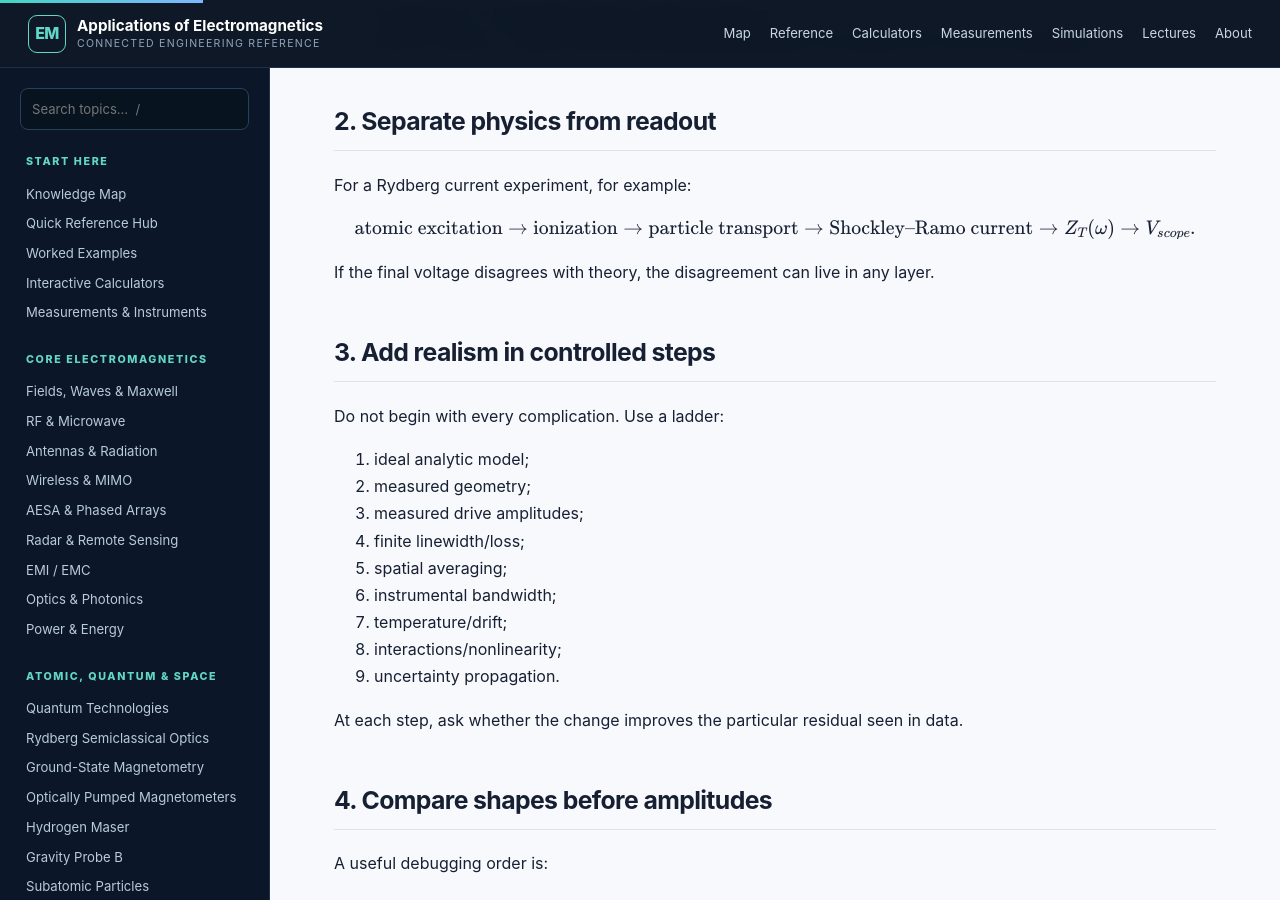
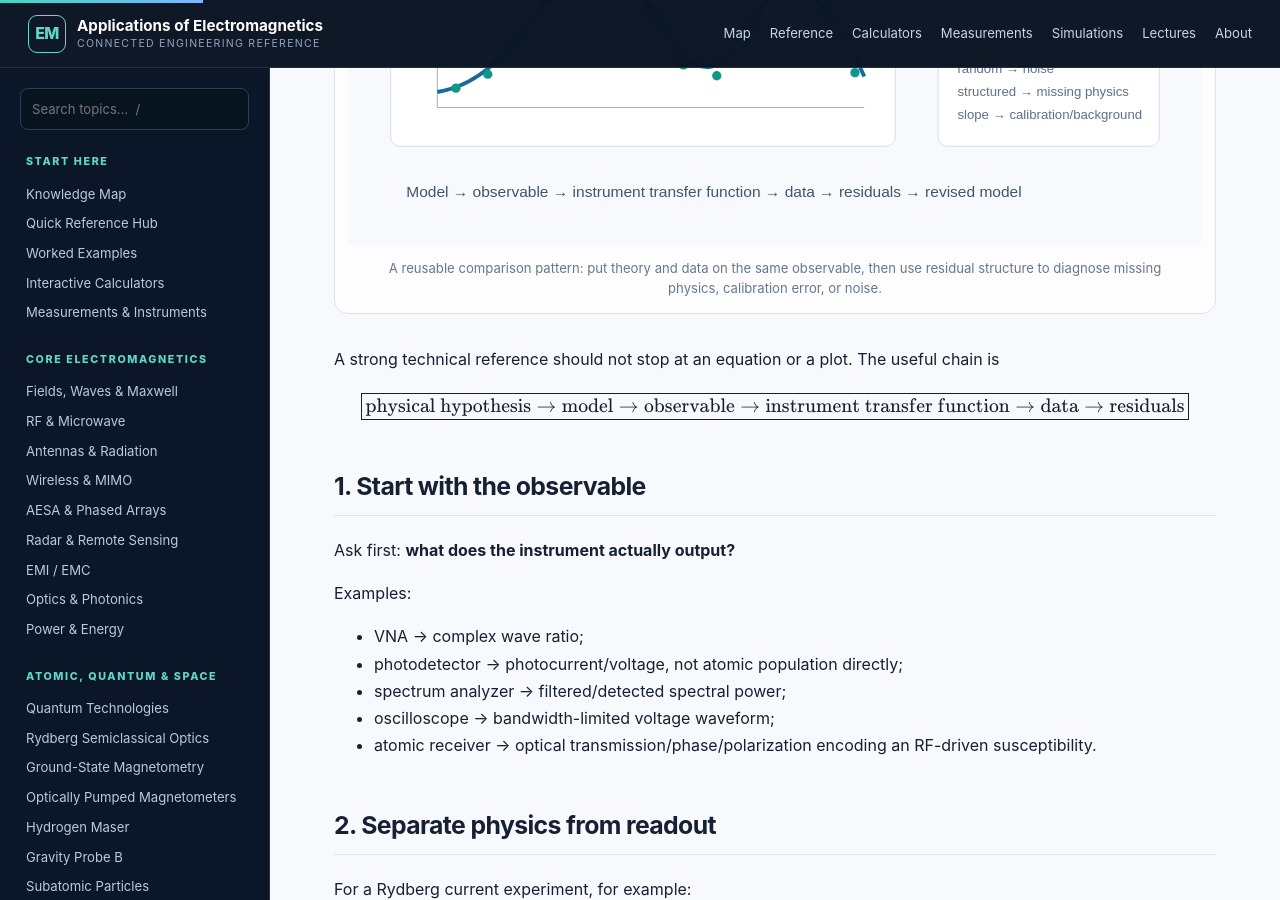
Before and after one commit to RajavardhanT/Electromagnetics_Applications, a Jekyll site: the page built from theory-experiment/index.md, in a window 1280 px wide and 900 px high, scrolled down 680 px. Built offline with Jekyll 4.4.1, drawn with Linux system fonts in a browser that asks for light colours.

Commit message:
Add theory experiment comparison visual

```diff
--- a/theory-experiment/index.md
+++ b/theory-experiment/index.md
@@ -5,6 +5,11 @@ description: A reusable workflow for converting electromagnetic theory into meas
 ---
 
 # Theory ↔ Experiment
+
+<figure class="topic-figure">
+  <img src="../assets/theory-experiment-template.svg" alt="Template showing measured data, theoretical curve, residuals, and the model-to-observable-to-instrument workflow">
+  <figcaption>A reusable comparison pattern: put theory and data on the same observable, then use residual structure to diagnose missing physics, calibration error, or noise.</figcaption>
+</figure>
 
 A strong technical reference should not stop at an equation or a plot. The useful chain is
 
```
